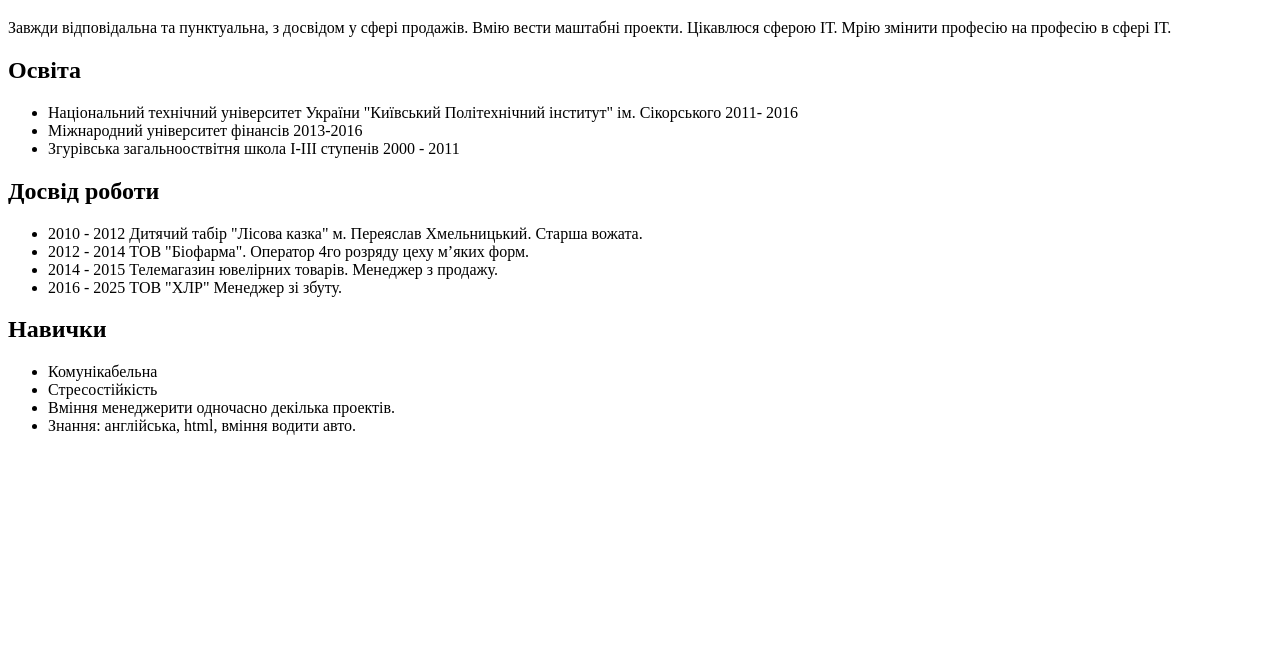
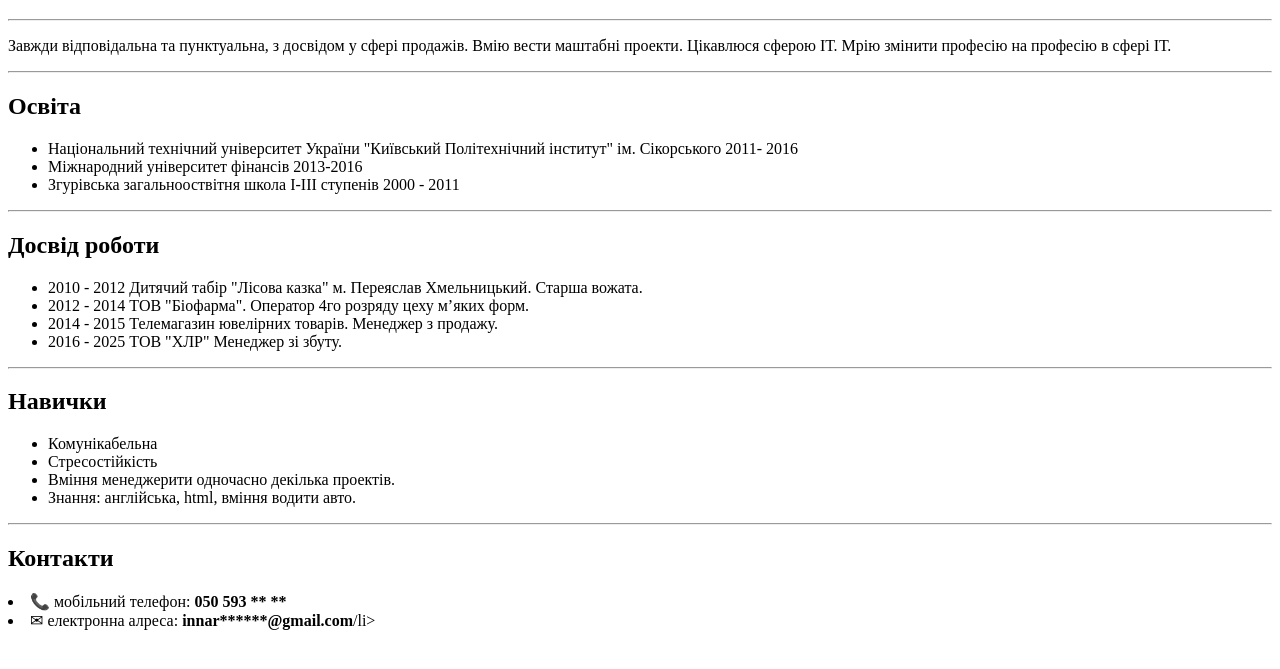
Before and after one commit to InnaRomanok/My-first-repository, a plain HTML site: page index.html in a window 1280 px wide. Shown: the part 61-730 px from the top of the page. Drawn offline with Linux system fonts and the light colour scheme.

Commit message:
final CV

```diff
--- a/index.html
+++ b/index.html
@@ -5,13 +5,16 @@
     </head>
     <body>
         <h1>Олійник Інна Олександрівна</h1>
+        <hr>
 <p>Завжди відповідальна та пунктуальна, з досвідом у сфері продажів. Вмію вести маштабні проекти. Цікавлюся сферою ІТ. Мрію змінити професію на професію в сфері ІТ.</p>
+<hr>
 <h2>Освіта</h2>
 <ul>
     <li>Національний технічний університет України "Київський Політехнічний інститут" ім. Сікорського 2011- 2016</li>
     <li>Міжнародний університет фінансів 2013-2016</li>
     <li>Згурівська загальнооствітня школа І-ІІІ ступенів 2000 - 2011</li>
 </ul>
+<hr>
 <h2>Досвід роботи</h2>
 <ul>
     <li>2010 - 2012 Дитячий табір "Лісова казка" м. Переяслав Хмельницький. Старша вожата.</li>
@@ -19,6 +22,7 @@
     <li>2014 - 2015 Телемагазин ювелірних товарів. Менеджер з продажу.</li>
     <li>2016 - 2025 ТОВ "ХЛР" Менеджер зі збуту.</li>
 </ul>
+<hr>
 <h2>Навички</h2>
 <ul>
     <li>Комунікабельна</li>
@@ -26,5 +30,9 @@
     <li>Вміння менеджерити одночасно декілька проектів.</li>
     <li>Знання: англійська, html, вміння водити авто.</li>
 </ul>
+<hr>
+<h2>Контакти</h2>
+<li> &#128222; мобільний телефон: <strong>050 593 ** **</strong> </li>
+<li> &#9993; електронна алреса: <strong>innar******@gmail.com</strong>/li>
     </body>
 </html>
```
